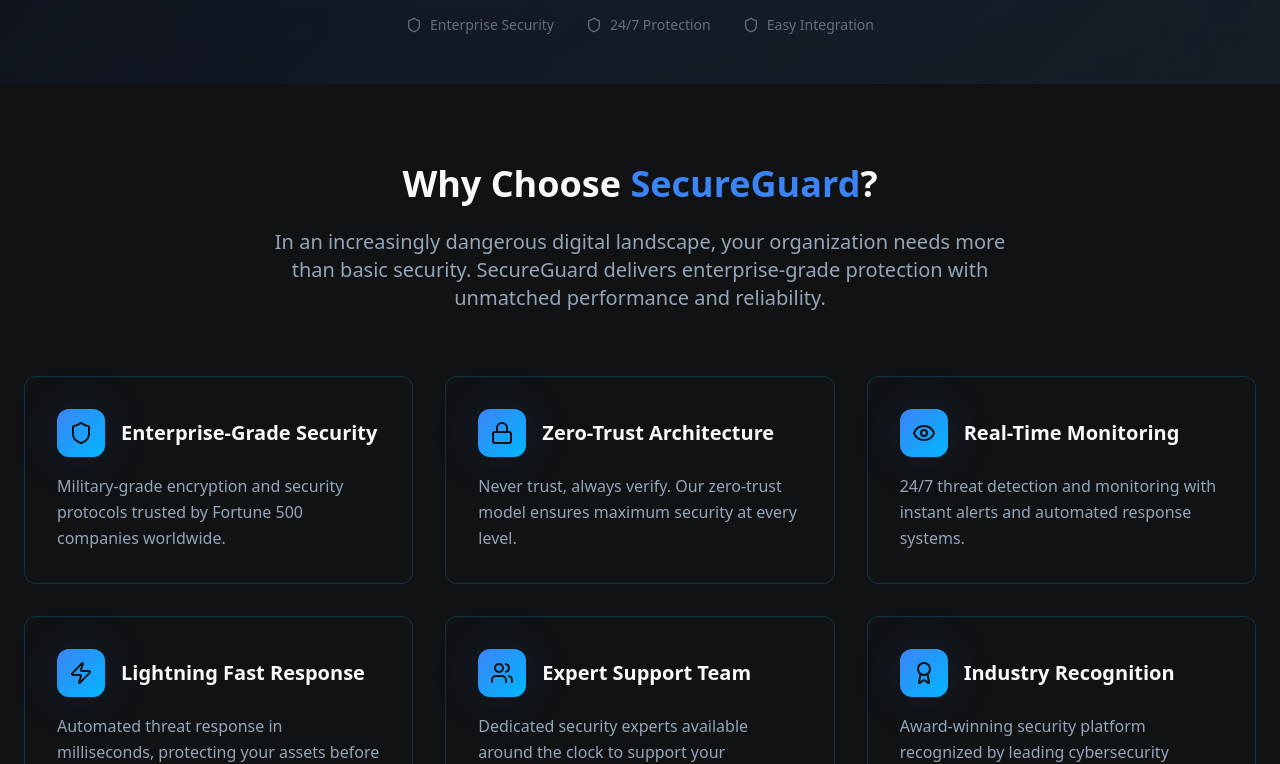
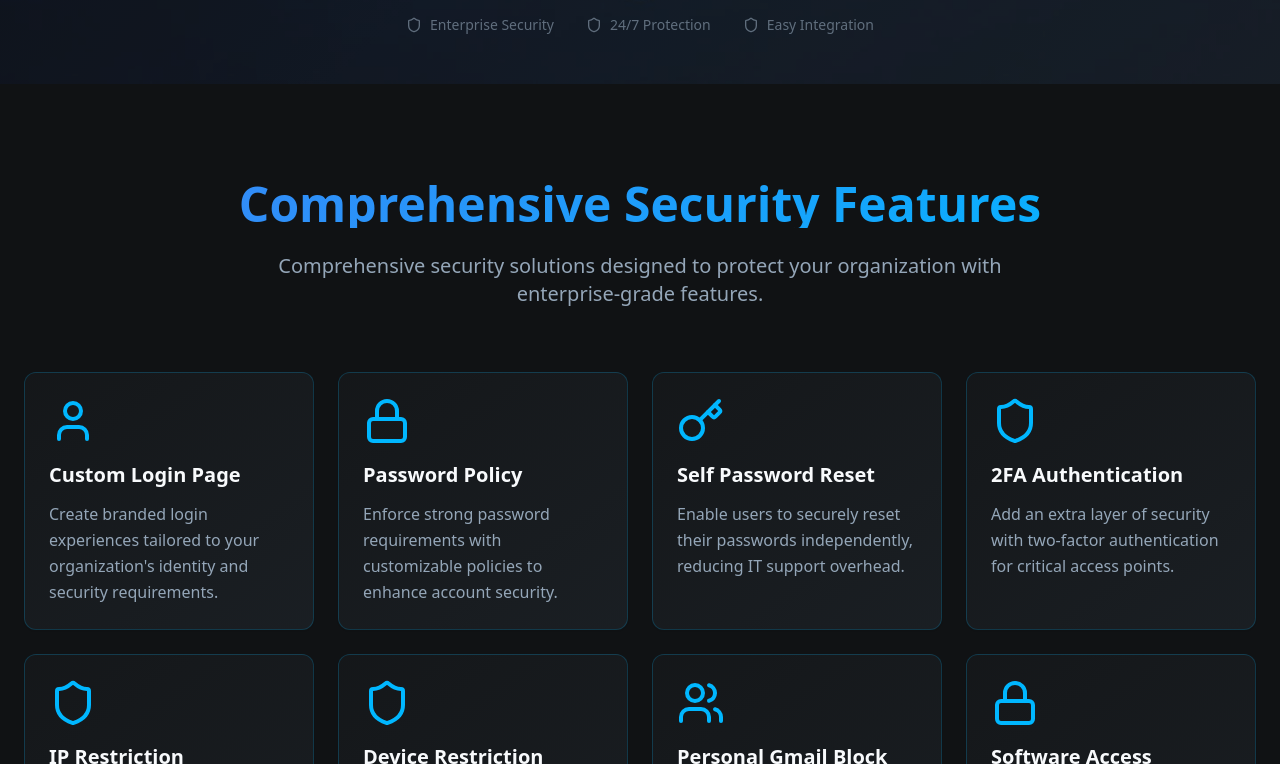
Before and after one commit to akshayshiviom/access-control-secure, a React (Vite) app: page / in a window 1280 px wide. Shown: the part 716-1480 px from the top of the page. Built offline with nearby package versions, Linux system fonts and the light colour scheme.

Commit message:
Remove content from features page
Remove specified content from the features page.

```diff
--- a/src/components/Features.tsx
+++ b/src/components/Features.tsx
@@ -55,9 +55,9 @@ const Features = () => {
           <h2 className="text-4xl md:text-5xl font-bold mb-6 bg-gradient-primary bg-clip-text text-transparent">
             Comprehensive Security Features
           </h2>
-          <p className="text-xl text-muted-foreground max-w-3xl mx-auto">
-            Our security software provides everything you need to protect your business data and control access across your organization.
-          </p>
+            <p className="text-xl text-muted-foreground max-w-3xl mx-auto">
+              Comprehensive security solutions designed to protect your organization with enterprise-grade features.
+            </p>
         </div>
 
         {/* Features Grid */}
--- a/src/pages/Index.tsx
+++ b/src/pages/Index.tsx
@@ -1,6 +1,6 @@
 import Header from "@/components/Header";
 import Hero from "@/components/Hero";
-import WhySecureGuard from "@/components/WhySecureGuard";
+
 import Features from "@/components/Features";
 import Footer from "@/components/Footer";
 
@@ -9,9 +9,6 @@ const Index = () => {
     <div className="min-h-screen bg-background">
       <Header />
       <Hero />
-      <div id="why-secureguard">
-        <WhySecureGuard />
-      </div>
       <div id="features">
         <Features />
       </div>
```
